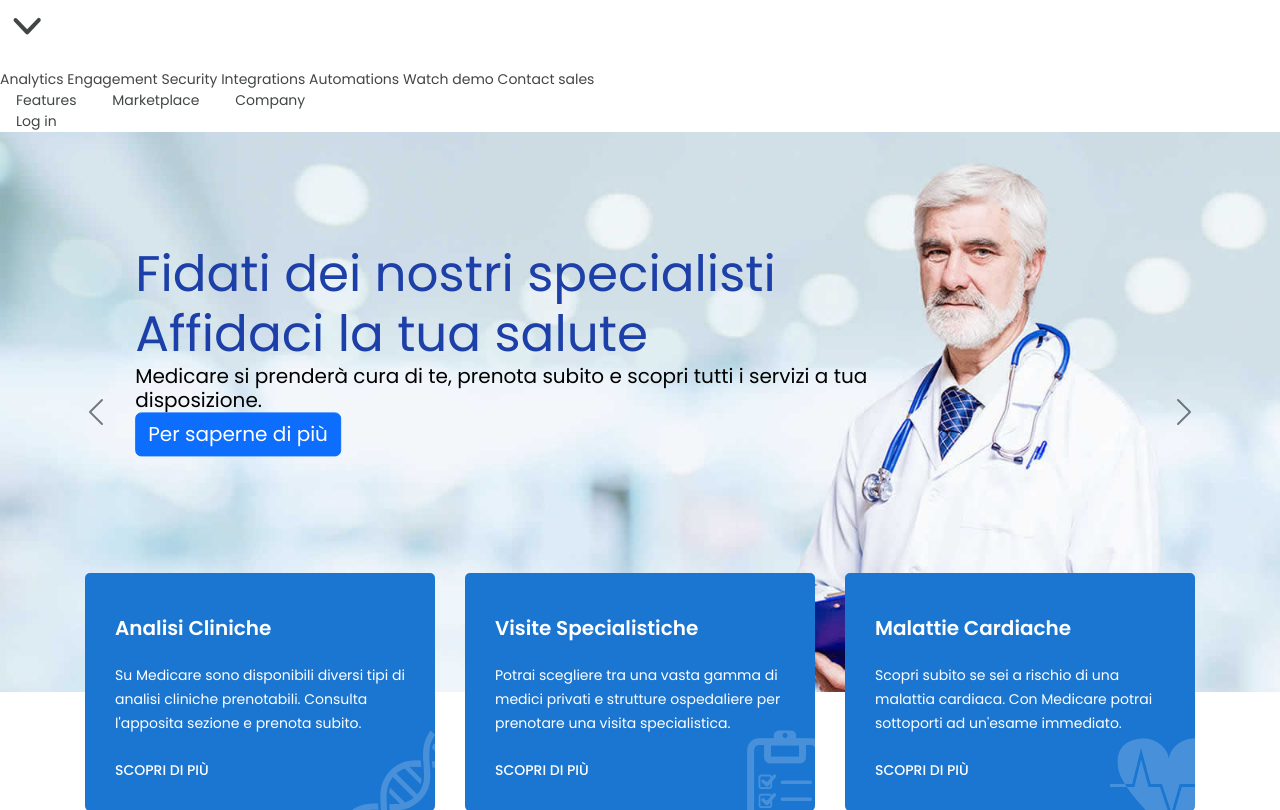
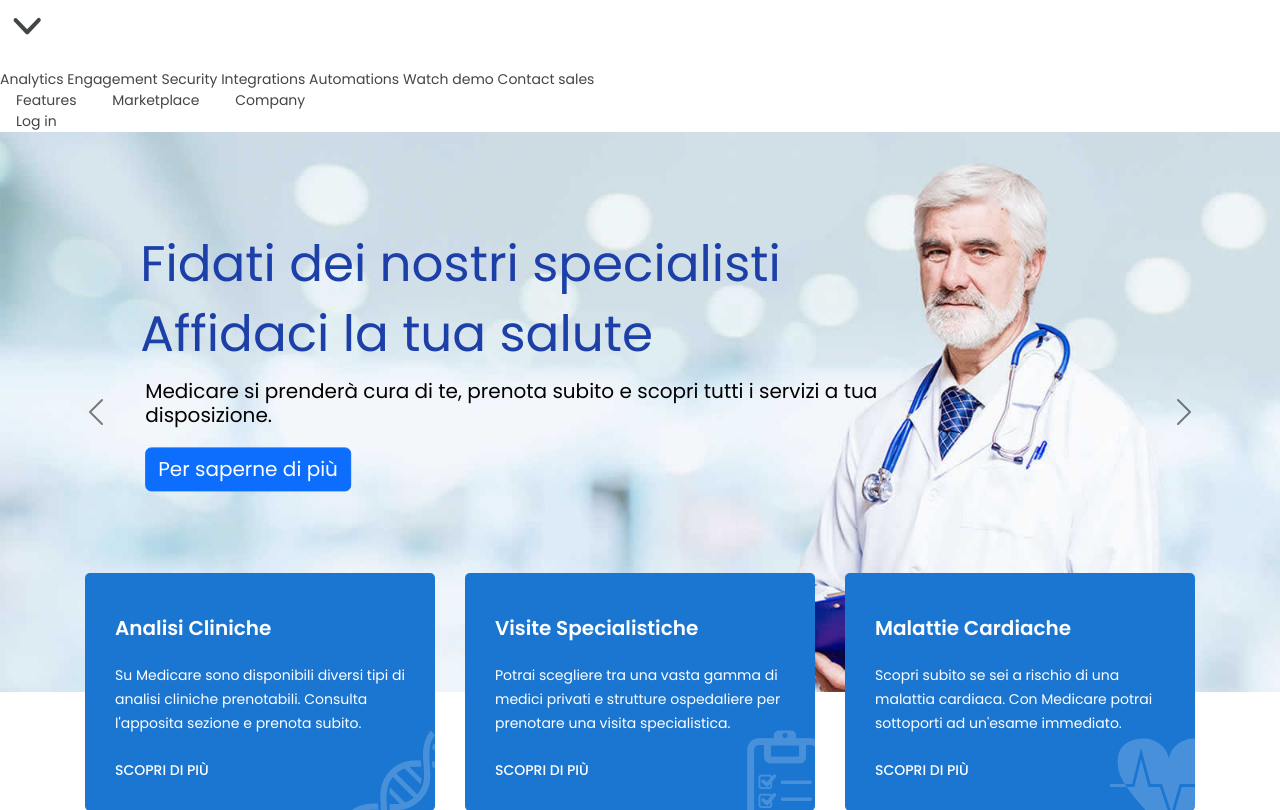
Before and after one commit to CicaMatt/MediCare, a Flask app: page / in a window 1280 px wide. Shown: the part 1163-1973 px from the top of the page. Run offline with Flask 3, Linux system fonts and the light colour scheme; style sheets or scripts are compiled from the project's sources; some libraries are stand-ins or nearby versions.

Commit message:
Modifica banner homepage

```diff
--- a/flaskDir/static/grafica/HomePage.css
+++ b/flaskDir/static/grafica/HomePage.css
@@ -24,14 +24,18 @@
 .caption h3 {
   font-size:60px;
 	  color: #1d3fa8;
+	padding: 5px;
 }
 
 .caption p {
   font-size: 25px;
 	  color: #000000;
+		padding: 10px;
 }
 
 .caption button{
+	margin-top: 10px;
+	margin-left: 10px;
 	font-size: 20px;
 }
 
```
